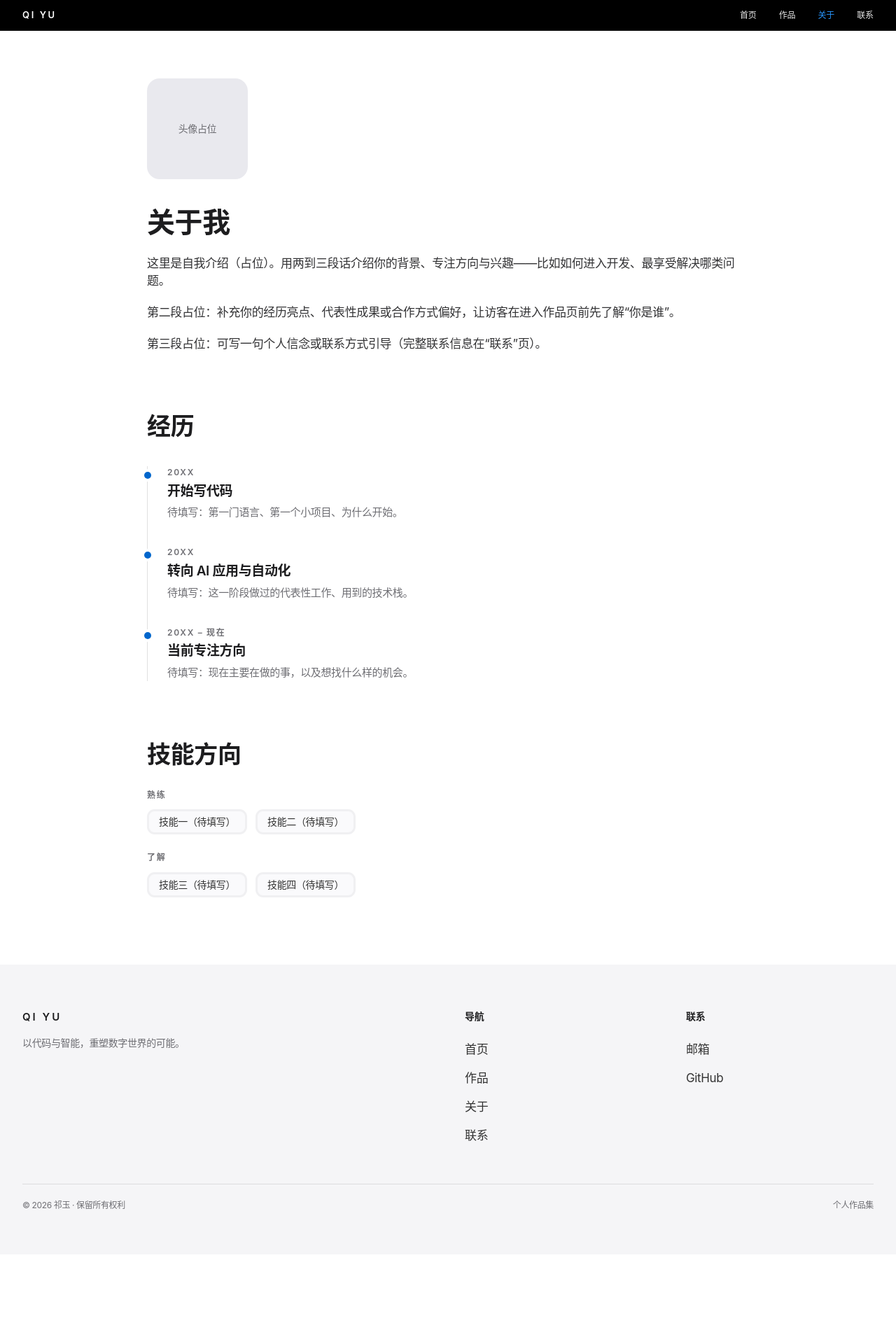
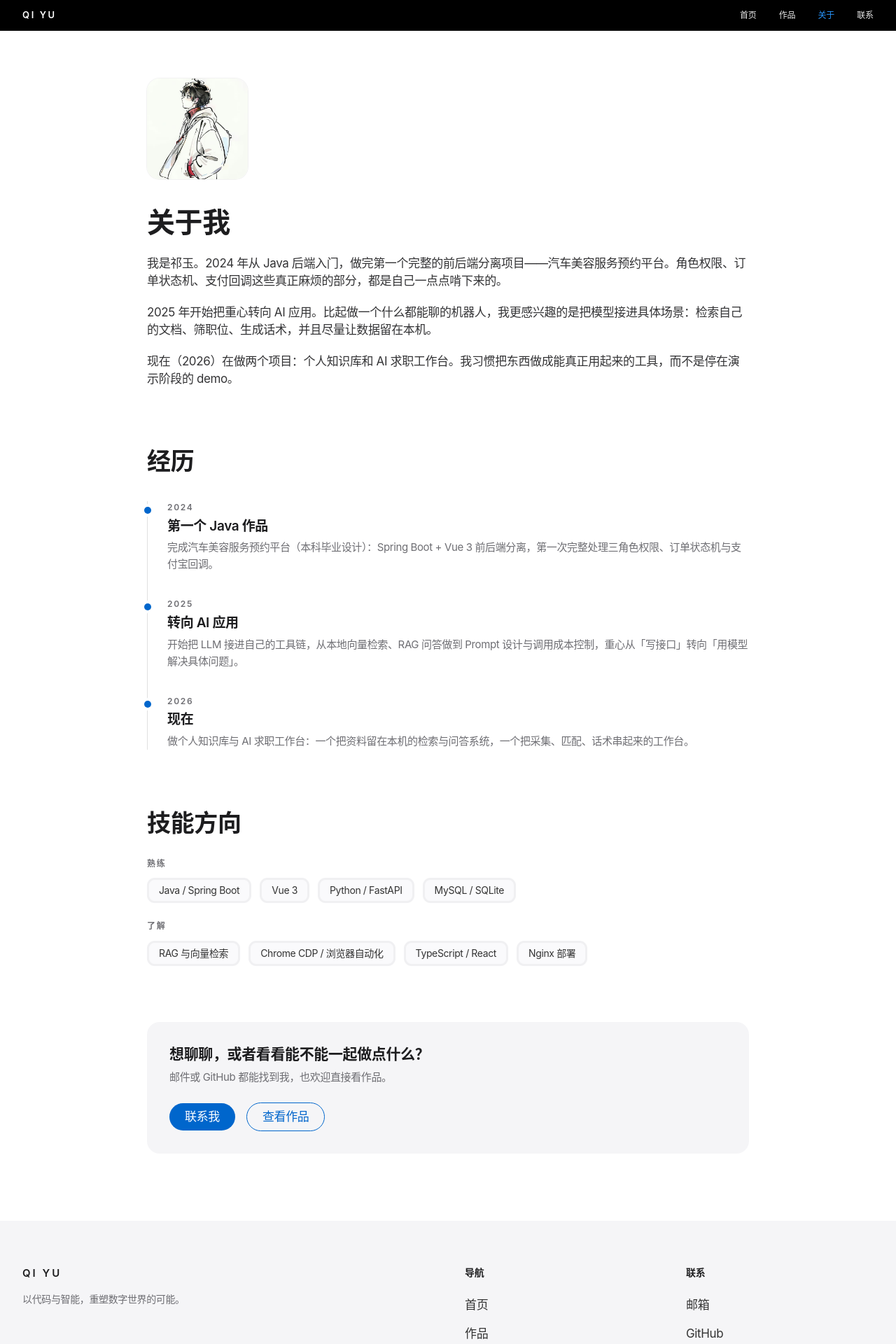
Before and after one commit to Menorial/Personal-Portfolio, a React (Vite) app: page /about in a window 1280 px wide. Shown: the top 1920 px of the page at 70% size. Before the commit the page ends 1792 px from the top, so only its background shows below. Built offline with nearby package versions, Linux system fonts and the light colour scheme; a web font is replaced by a local one.

Commit message:
feat(about): 真实头像与自我介绍，补 2024–2026 经历时间线和技能

```diff
--- a/src/data/about.ts
+++ b/src/data/about.ts
@@ -1,6 +1,6 @@
 /*
  * 关于页内容 —— 自我介绍、经历时间线、技能。
- * 全部是占位文本，替换成真实内容即可，结构不用动。
+ * 改文案只用动这个文件，页面结构不用碰。
  */
 export interface TimelineItem {
   year: string;
@@ -13,33 +13,40 @@ export interface Skill {
   level: '熟练' | '了解';
 }
 
+/** 头像放在 public/images/ 下，路径不要带开头的 / */
+export const AVATAR = 'images/avatar.jpg';
+
 export const INTRO: string[] = [
-  '这里是自我介绍（占位）。用两到三段话介绍你的背景、专注方向与兴趣——比如如何进入开发、最享受解决哪类问题。',
-  '第二段占位：补充你的经历亮点、代表性成果或合作方式偏好，让访客在进入作品页前先了解“你是谁”。',
-  '第三段占位：可写一句个人信念或联系方式引导（完整联系信息在“联系”页）。',
+  '我是祁玉。2024 年从 Java 后端入门，做完第一个完整的前后端分离项目——汽车美容服务预约平台。角色权限、订单状态机、支付回调这些真正麻烦的部分，都是自己一点点啃下来的。',
+  '2025 年开始把重心转向 AI 应用。比起做一个什么都能聊的机器人，我更感兴趣的是把模型接进具体场景：检索自己的文档、筛职位、生成话术，并且尽量让数据留在本机。',
+  '现在（2026）在做两个项目：个人知识库和 AI 求职工作台。我习惯把东西做成能真正用起来的工具，而不是停在演示阶段的 demo。',
 ];
 
 export const TIMELINE: TimelineItem[] = [
   {
-    year: '20XX',
-    title: '开始写代码',
-    desc: '待填写：第一门语言、第一个小项目、为什么开始。',
+    year: '2024',
+    title: '第一个 Java 作品',
+    desc: '完成汽车美容服务预约平台（本科毕业设计）：Spring Boot + Vue 3 前后端分离，第一次完整处理三角色权限、订单状态机与支付宝回调。',
   },
   {
-    year: '20XX',
-    title: '转向 AI 应用与自动化',
-    desc: '待填写：这一阶段做过的代表性工作、用到的技术栈。',
+    year: '2025',
+    title: '转向 AI 应用',
+    desc: '开始把 LLM 接进自己的工具链，从本地向量检索、RAG 问答做到 Prompt 设计与调用成本控制，重心从「写接口」转向「用模型解决具体问题」。',
   },
   {
-    year: '20XX – 现在',
-    title: '当前专注方向',
-    desc: '待填写：现在主要在做的事，以及想找什么样的机会。',
+    year: '2026',
+    title: '现在',
+    desc: '做个人知识库与 AI 求职工作台：一个把资料留在本机的检索与问答系统，一个把采集、匹配、话术串起来的工作台。',
   },
 ];
 
 export const SKILLS: Skill[] = [
-  { name: '技能一（待填写）', level: '熟练' },
-  { name: '技能二（待填写）', level: '熟练' },
-  { name: '技能三（待填写）', level: '了解' },
-  { name: '技能四（待填写）', level: '了解' },
+  { name: 'Java / Spring Boot', level: '熟练' },
+  { name: 'Vue 3', level: '熟练' },
+  { name: 'Python / FastAPI', level: '熟练' },
+  { name: 'MySQL / SQLite', level: '熟练' },
+  { name: 'RAG 与向量检索', level: '了解' },
+  { name: 'Chrome CDP / 浏览器自动化', level: '了解' },
+  { name: 'TypeScript / React', level: '了解' },
+  { name: 'Nginx 部署', level: '了解' },
 ];
--- a/src/pages/AboutPage.tsx
+++ b/src/pages/AboutPage.tsx
@@ -1,7 +1,9 @@
+import { Link } from 'react-router-dom';
 import { usePageMeta } from '../hooks/usePageMeta';
 import { FadeUp } from '../components/FadeUp';
 import Footer from '../components/Footer';
-import { INTRO, SKILLS, TIMELINE, type Skill } from '../data/about';
+import { assetUrl } from '../lib/asset';
+import { AVATAR, INTRO, SKILLS, TIMELINE, type Skill } from '../data/about';
 
 /*
  * 关于页 —— 白底居中，正文 17px / 1.47（DESIGN.md body token）
@@ -10,17 +12,24 @@ import { INTRO, SKILLS, TIMELINE, type Skill } from '../data/about';
 const LEVELS: Array<Skill['level']> = ['熟练', '了解'];
 
 export default function AboutPage() {
-  usePageMeta('关于 — 祁玉', '祁玉的个人介绍：背景、专注方向与技能。');
+  usePageMeta(
+    '关于 — 祁玉',
+    '祁玉：2024 年从 Java 后端入门，2025 年转向 AI 应用，现在做本地优先的 AI 工具。',
+  );
 
   return (
     <main className="min-h-screen bg-white">
       <section className="px-6 pb-24 pt-24 sm:pt-28">
         <div className="mx-auto w-full max-w-[860px]">
-          {/* 头像占位 */}
+          {/* 头像 */}
           <FadeUp as="div" delay={0}>
-            <div className="flex h-36 w-36 items-center justify-center rounded-[18px] bg-[#e9e9ee] text-[14px] text-muted-48">
-              头像占位
-            </div>
+            <img
+              src={assetUrl(AVATAR)}
+              alt="祁玉的头像"
+              width={144}
+              height={144}
+              className="h-36 w-36 rounded-[18px] object-cover ring-1 ring-black/5"
+            />
           </FadeUp>
 
           <FadeUp
@@ -81,6 +90,24 @@ export default function AboutPage() {
               );
             })}
           </div>
+
+          {/* 结尾引导 */}
+          <FadeUp as="div" delay={0.1} className="mt-20 rounded-[18px] bg-parchment p-8">
+            <p className="m-0 text-[21px] font-semibold leading-[1.35] text-ink">
+              想聊聊，或者看看能不能一起做点什么？
+            </p>
+            <p className="mb-0 mt-2 text-[15px] leading-[1.5] text-muted-48">
+              邮件或 GitHub 都能找到我，也欢迎直接看作品。
+            </p>
+            <div className="mt-6 flex flex-wrap items-center gap-4">
+              <Link to="/contact" className="btn-primary">
+                联系我
+              </Link>
+              <Link to="/work" className="btn-ghost">
+                查看作品
+              </Link>
+            </div>
+          </FadeUp>
         </div>
       </section>
 
```
Also changed, not shown: public/images/avatar.jpg (added).
